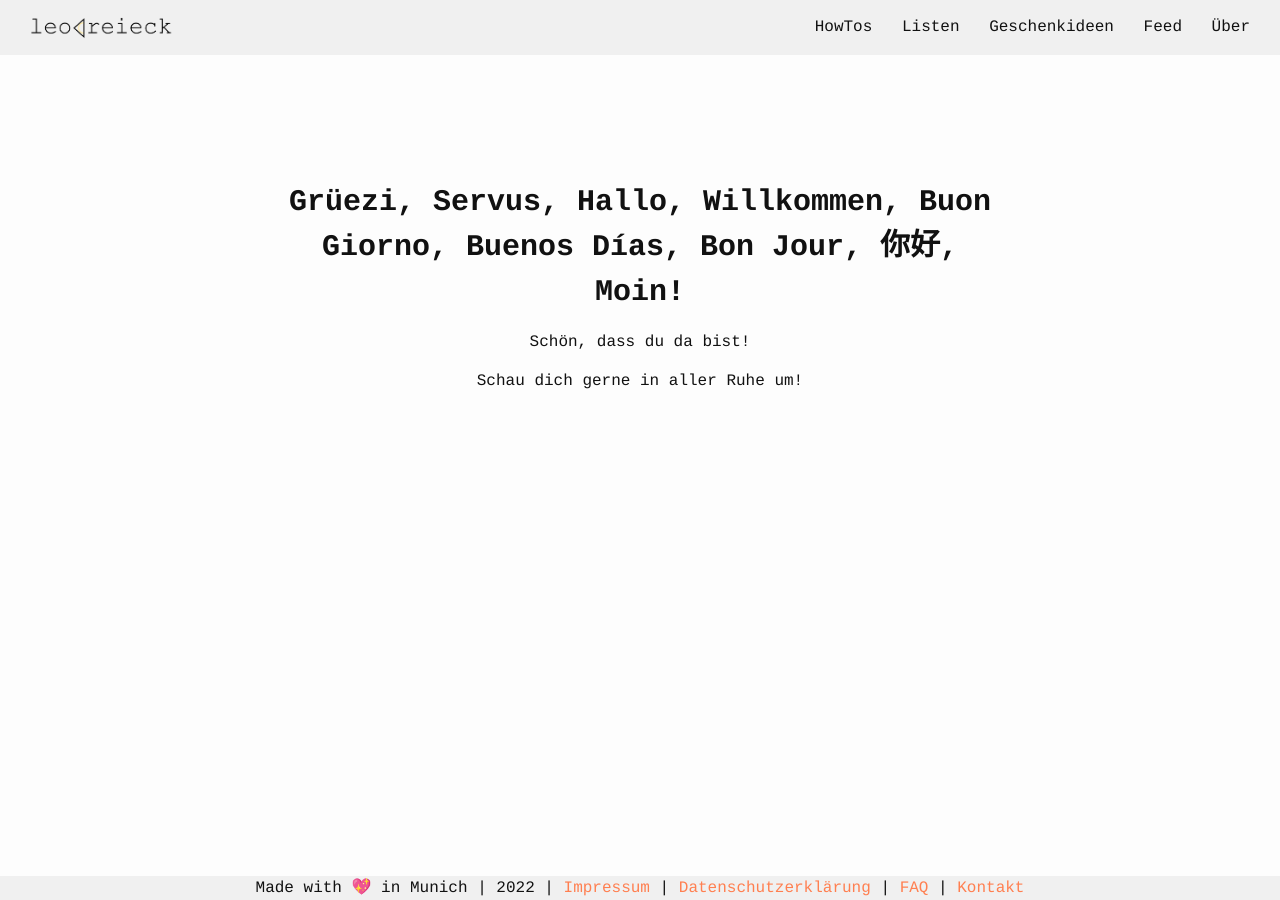
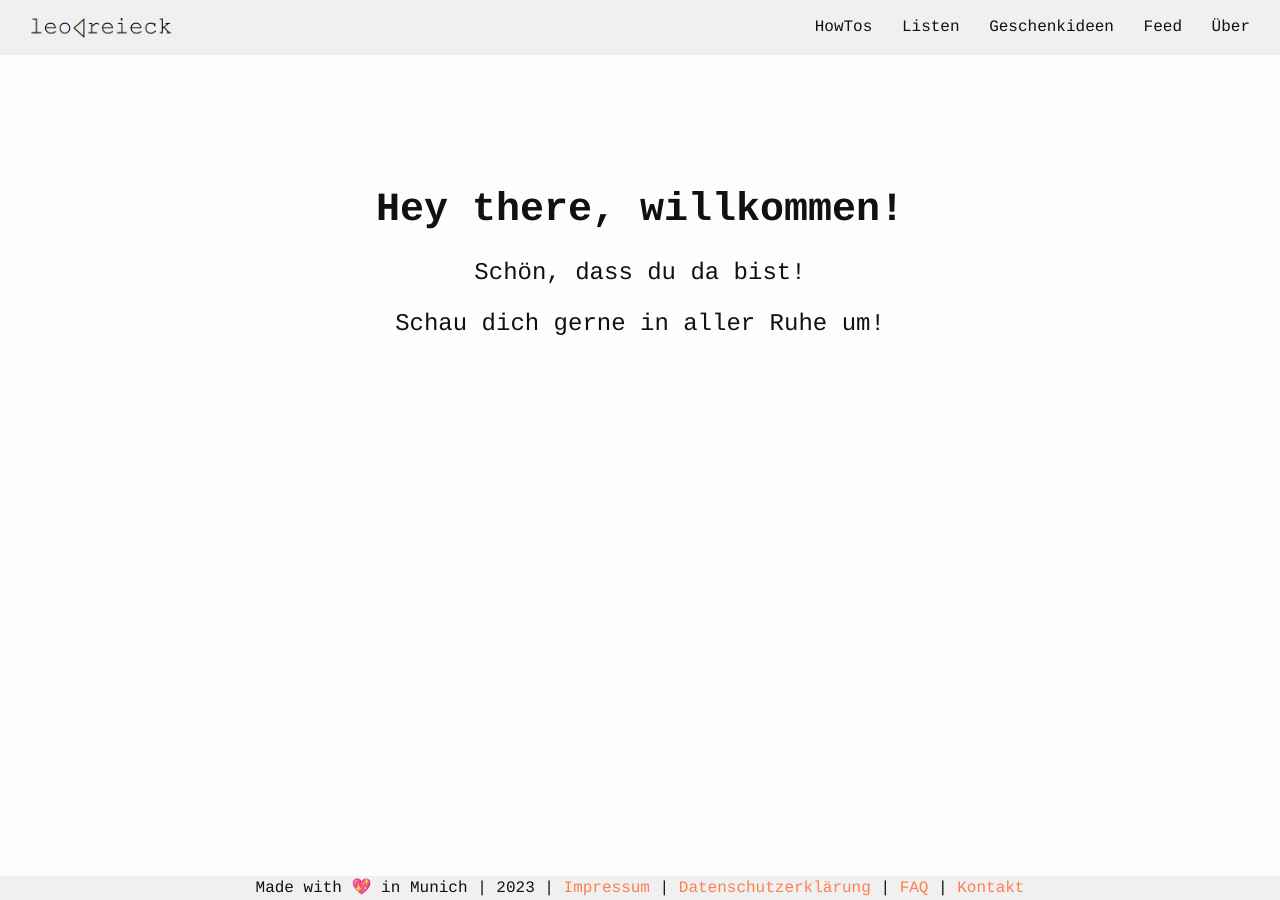
Before and after one commit to leodreieck/leodreieck.github.io, a Jekyll site: the page built from index.md, in a window 1280 px wide. Built offline with Jekyll 4.4.1, drawn with Linux system fonts in a browser that asks for light colours.

Commit message:
update footer year. update index page to make less cringy. minor formatting faq.

```diff
--- a/_includes/footer.html
+++ b/_includes/footer.html
@@ -25,13 +25,13 @@
 <div class="blocker-bottom"> </div> <!--- need this to block content above footer --->
 <div class="own-footer">
     Made with &#128150; in Munich
-    | 2022
+    | 2023
     <!---| Created with <a href="https://jekyllrb.com/" target="_blank">Jekyll</a> and hosted via <a href="https://docs.github.com/en/pages" target="_blank">GithubPages</a>--->
     <!--- | by <a href="https://www.linkedin.com/in/leopold-demleitner" target="_blank">Leopold Demleitner</a> --->
     <!---| <a href="https://github.com/leodreieck?tab=repositories" target="_blank">Source code</a>--->
-    | <a href="{{ '/impressum/' | relative_url }}">Impressum</a>
-    | <a href="{{ '/dsgvo/' | relative_url }}">Datenschutzerklärung</a>
-    | <a href="{{ '/faq/' | relative_url }}">FAQ</a>
-    | <a href="{{ '/kontakt/' | relative_url }}">Kontakt</a>
+    | <a href="{{ '/impressum' | relative_url }}">Impressum</a>
+    | <a href="{{ '/dsgvo' | relative_url }}">Datenschutzerklärung</a>
+    | <a href="{{ '/faq' | relative_url }}">FAQ</a>
+    | <a href="{{ '/kontakt' | relative_url }}">Kontakt</a>
 
 </div>
--- a/index.md
+++ b/index.md
@@ -22,6 +22,8 @@ layout: home
 -->
 <div class="blocker-top"> </div>
 <div class="blocker-top"> </div>
-<p style="text-align: center;font-size: 30px"> <b> Grüezi, Servus, Hallo, Willkommen, Buon Giorno, Buenos Días, Bon Jour, 你好, Moin! </b> </p>
-<p style="text-align: center;"> Schön, dass du da bist! </p>
-<p style="text-align: center;"> Schau dich gerne in aller Ruhe um! </p>
+
+
+<p style="text-align: center; font-size: 40px"> <b> Hey there, willkommen!</b></p>
+<p style="text-align: center; font-size: 24px"> Schön, dass du da bist! </p>
+<p style="text-align: center; font-size: 24px"> Schau dich gerne in aller Ruhe um! </p>
```
Also changed, not shown: faq.md (+1 -1 lines).
